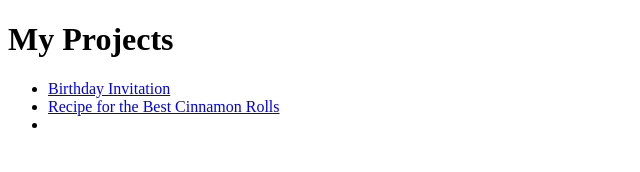
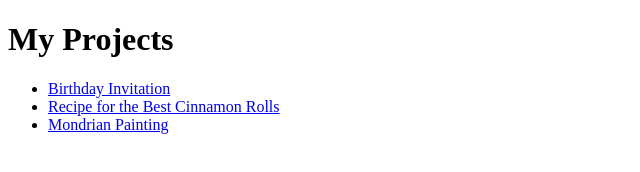
Before and after one commit to GURDEEPKAUR1150/html-My-Website, a plain HTML site: page My Projects.html in a window 1280 px wide. Shown: the whole page, without its empty margins (0-640 px from the left). Drawn offline with Linux system fonts and the light colour scheme.

Commit message:
Update My Projects.html

```diff
--- a/My Projects.html
+++ b/My Projects.html
@@ -9,7 +9,7 @@
     <ul>
       <li><a href="Exercise 3.5 Birthday Invitation.html">Birthday Invitation</a></li>
       <li><a href="Exercise 3.1 List Elements Receipie.html">Recipe for the Best Cinnamon Rolls</a></li>
-      <li></li>
+      <li><a href="Mondrian Painting/index.html">Mondrian Painting</a></li>
       </ul>
 
 </body>
```
